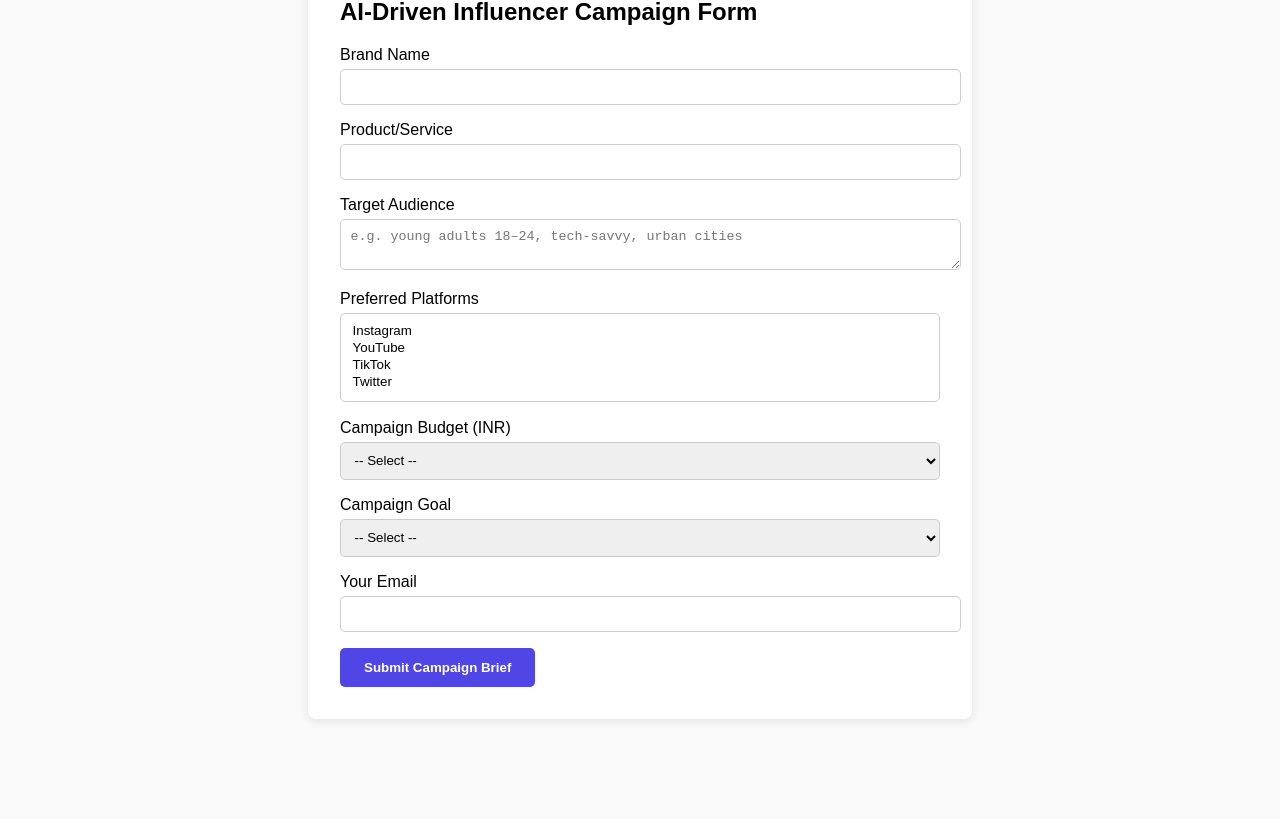
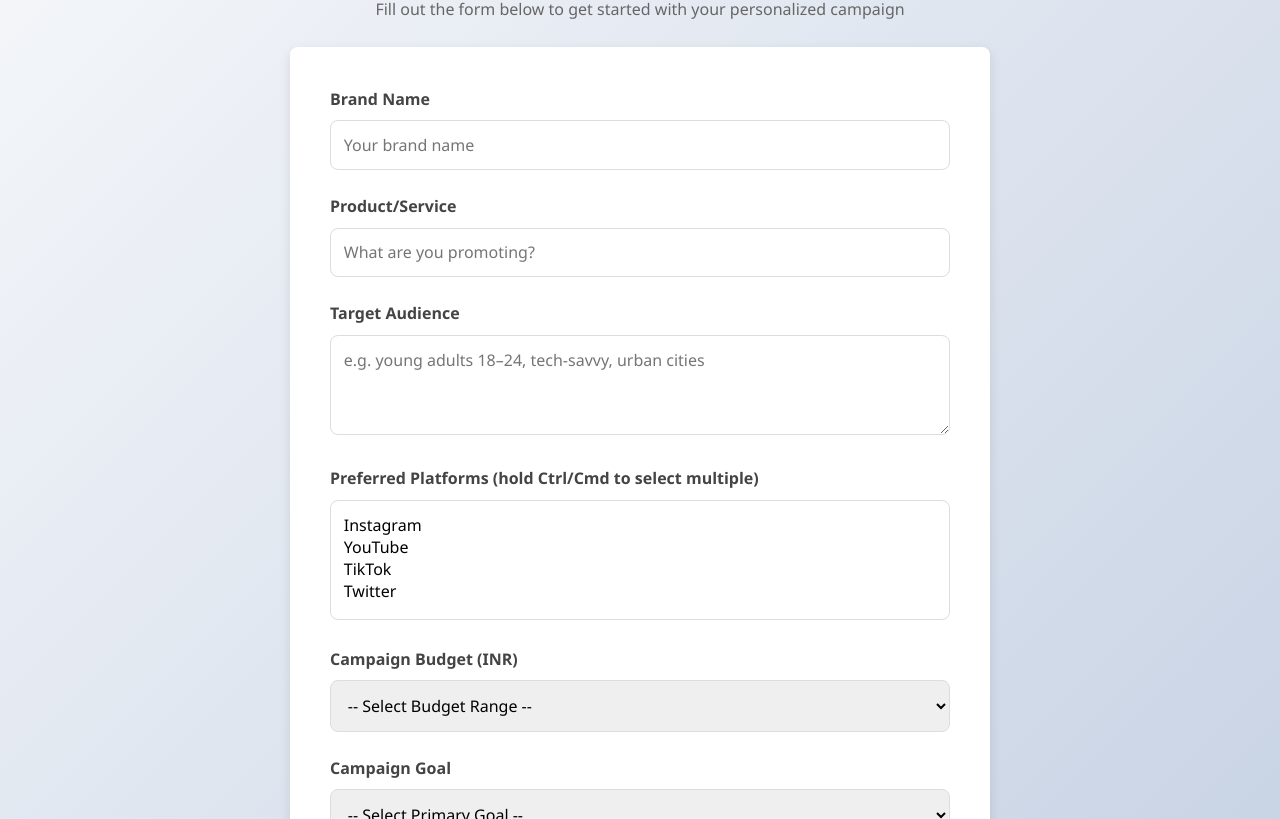
Before and after one commit to Abibobi/ai-agentic-marketing, a plain HTML site: page index.html in a window 1280 px wide. Shown: the part 94-913 px from the top of the page. Before the commit the page ends 853 px from the top, so only its background shows below. Drawn offline with Linux system fonts and the light colour scheme.

Commit message:
Update index.html
styles added

```diff
--- a/index.html
+++ b/index.html
@@ -2,60 +2,164 @@
 <html lang="en">
 <head>
   <meta charset="UTF-8">
+  <meta name="viewport" content="width=device-width, initial-scale=1.0">
   <title>Influencer Campaign Brief</title>
   <style>
+    :root {
+      --primary-color: #4361ee;
+      --accent-color: #3f37c9;
+      --success-color: #4cc9f0;
+      --light-bg: #f8f9fa;
+      --border-radius: 8px;
+      --box-shadow: 0 4px 12px rgba(0,0,0,0.1);
+    }
+
+    * {
+      box-sizing: border-box;
+      margin: 0;
+      padding: 0;
+    }
+
     body {
-      font-family: sans-serif;
-      background: #f9f9f9;
+      font-family: 'Segoe UI', Tahoma, Geneva, Verdana, sans-serif;
+      background: linear-gradient(135deg, #f5f7fa 0%, #c3cfe2 100%);
+      color: #333;
+      line-height: 1.6;
+      min-height: 100vh;
+      display: flex;
+      align-items: center;
+      justify-content: center;
       padding: 2rem;
     }
+
+    .container {
+      width: 100%;
+      max-width: 700px;
+    }
+
+    header {
+      text-align: center;
+      margin-bottom: 1.5rem;
+    }
+
+    header h1 {
+      color: var(--primary-color);
+      font-size: 2rem;
+      margin-bottom: 0.5rem;
+    }
+
+    header p {
+      color: #666;
+      font-size: 1rem;
+    }
+
     form {
       background: white;
-      padding: 2rem;
-      border-radius: 8px;
-      max-width: 600px;
-      margin: auto;
-      box-shadow: 0 2px 8px rgba(0,0,0,0.1);
+      padding: 2.5rem;
+      border-radius: var(--border-radius);
+      box-shadow: var(--box-shadow);
     }
+
     .form-group {
-      margin-bottom: 1rem;
+      margin-bottom: 1.5rem;
     }
+
     label {
       display: block;
-      margin-bottom: 0.3rem;
+      margin-bottom: 0.5rem;
+      font-weight: 600;
+      color: #444;
     }
+
     input, textarea, select {
       width: 100%;
-      padding: 0.6rem;
-      border-radius: 5px;
-      border: 1px solid #ccc;
+      padding: 0.8rem;
+      border-radius: var(--border-radius);
+      border: 1px solid #ddd;
+      font-family: inherit;
+      font-size: 1rem;
+      transition: border-color 0.3s, box-shadow 0.3s;
     }
+
+    input:focus, textarea:focus, select:focus {
+      outline: none;
+      border-color: var(--primary-color);
+      box-shadow: 0 0 0 3px rgba(67, 97, 238, 0.2);
+    }
+
+    select[multiple] {
+      height: 120px;
+    }
+
+    textarea {
+      min-height: 100px;
+      resize: vertical;
+    }
+
     button {
-      background-color: #4F46E5;
+      background-color: var(--primary-color);
       color: white;
-      padding: 0.75rem 1.5rem;
+      padding: 1rem 2rem;
       border: none;
-      border-radius: 5px;
-      font-weight: bold;
+      border-radius: var(--border-radius);
+      font-weight: 600;
+      font-size: 1rem;
       cursor: pointer;
+      transition: background-color 0.3s, transform 0.2s;
+      width: 100%;
+      margin-top: 1rem;
     }
+
     button:hover {
-      background-color: #4338CA;
+      background-color: var(--accent-color);
+      transform: translateY(-2px);
+    }
+
+    .hidden {
+      display: none;
+    }
+
+    .success-message {
+      background-color: #e6f7ff;
+      border-left: 4px solid var(--success-color);
+      padding: 1.5rem;
+      margin-top: 1.5rem;
+      border-radius: var(--border-radius);
+      text-align: center;
+    }
+
+    .success-message h3 {
+      color: var(--primary-color);
+      margin-bottom: 0.5rem;
+    }
+
+    .success-message p {
+      color: #555;
+    }
+
+    @media (max-width: 768px) {
+      form {
+        padding: 1.5rem;
+      }
     }
   </style>
 </head>
 <body>
-  <form action="http://localhost:5678/webhook-test/ecf51d4c-1446-48b5-a7e9-d9c7310d1784" method="POST">
-    <h2>AI-Driven Influencer Campaign Form</h2>
+  <div class="container">
+    <header>
+      <h1>AI-Driven Influencer Campaign</h1>
+      <p>Fill out the form below to get started with your personalized campaign</p>
+    </header>
 
+    <form id="campaignForm" action="http://localhost:5678/webhook-test/ecf51d4c-1446-48b5-a7e9-d9c7310d1784" method="POST">
       <div class="form-group">
         <label for="brand">Brand Name</label>
-      <input type="text" name="brand" id="brand" required>
+        <input type="text" name="brand" id="brand" placeholder="Your brand name" required>
       </div>
 
       <div class="form-group">
         <label for="product">Product/Service</label>
-      <input type="text" name="product" id="product" required>
+        <input type="text" name="product" id="product" placeholder="What are you promoting?" required>
       </div>
 
       <div class="form-group">
@@ -64,7 +168,7 @@
       </div>
 
       <div class="form-group">
-      <label for="platforms">Preferred Platforms</label>
+        <label for="platforms">Preferred Platforms (hold Ctrl/Cmd to select multiple)</label>
         <select name="platforms" id="platforms" multiple required>
           <option value="instagram">Instagram</option>
           <option value="youtube">YouTube</option>
@@ -76,7 +180,7 @@
       <div class="form-group">
         <label for="budget">Campaign Budget (INR)</label>
         <select name="budget" id="budget" required>
-        <option value="">-- Select --</option>
+          <option value="">-- Select Budget Range --</option>
           <option value="10000-20000">₹10K – ₹20K</option>
           <option value="20000-50000">₹20K – ₹50K</option>
           <option value="50000-100000">₹50K – ₹1L</option>
@@ -87,7 +191,7 @@
       <div class="form-group">
         <label for="goal">Campaign Goal</label>
         <select name="goal" id="goal" required>
-        <option value="">-- Select --</option>
+          <option value="">-- Select Primary Goal --</option>
           <option value="awareness">Brand Awareness</option>
           <option value="engagement">Engagement</option>
           <option value="leads">Lead Generation</option>
@@ -97,10 +201,34 @@
 
       <div class="form-group">
         <label for="email">Your Email</label>
-      <input type="email" name="email" id="email" required>
+        <input type="email" name="email" id="email" placeholder="Where should we send updates?" required>
       </div>
 
       <button type="submit">Submit Campaign Brief</button>
     </form>
+
+    <div id="successMessage" class="success-message hidden">
+      <h3>Campaign Brief Submitted Successfully!</h3>
+      <p>Thank you for submitting your campaign brief. Our team will review your information and send further updates to your email address.</p>
+      <p>You can expect to hear from us within 24-48 hours.</p>
+    </div>
+  </div>
+
+  <script>
+    document.getElementById('campaignForm').addEventListener('submit', function(e) {
+      // In a real application, you would not prevent the default form submission
+      // This is just for demonstration purposes
+      e.preventDefault();
+
+      // Hide the form
+      this.style.display = 'none';
+
+      // Show success message
+      document.getElementById('successMessage').classList.remove('hidden');
+
+      // In a real application, you would submit the form data here
+      console.log('Form would be submitted in a real application');
+    });
+  </script>
 </body>
 </html>
```
Lines whose indentation alone changed are shown as unchanged.
